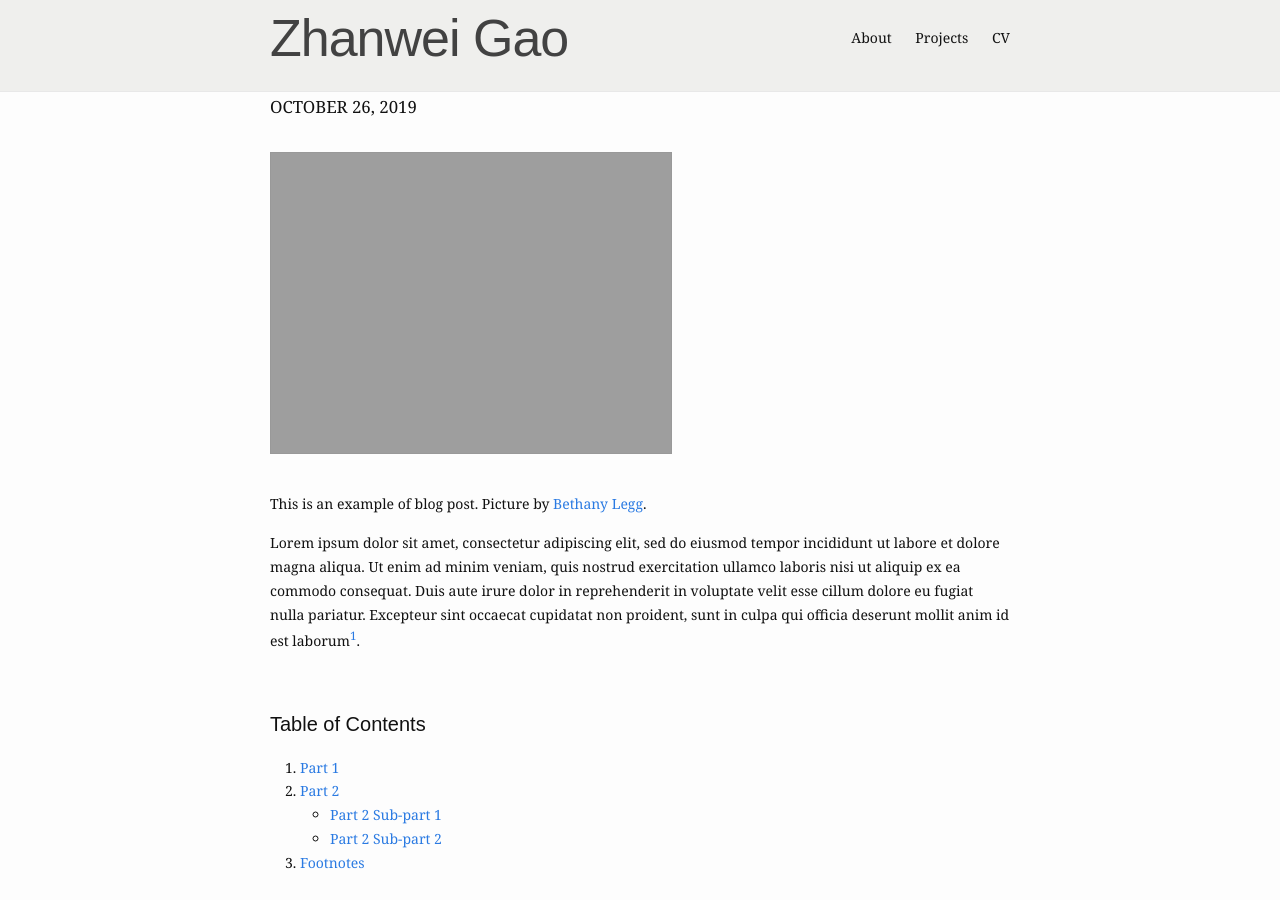
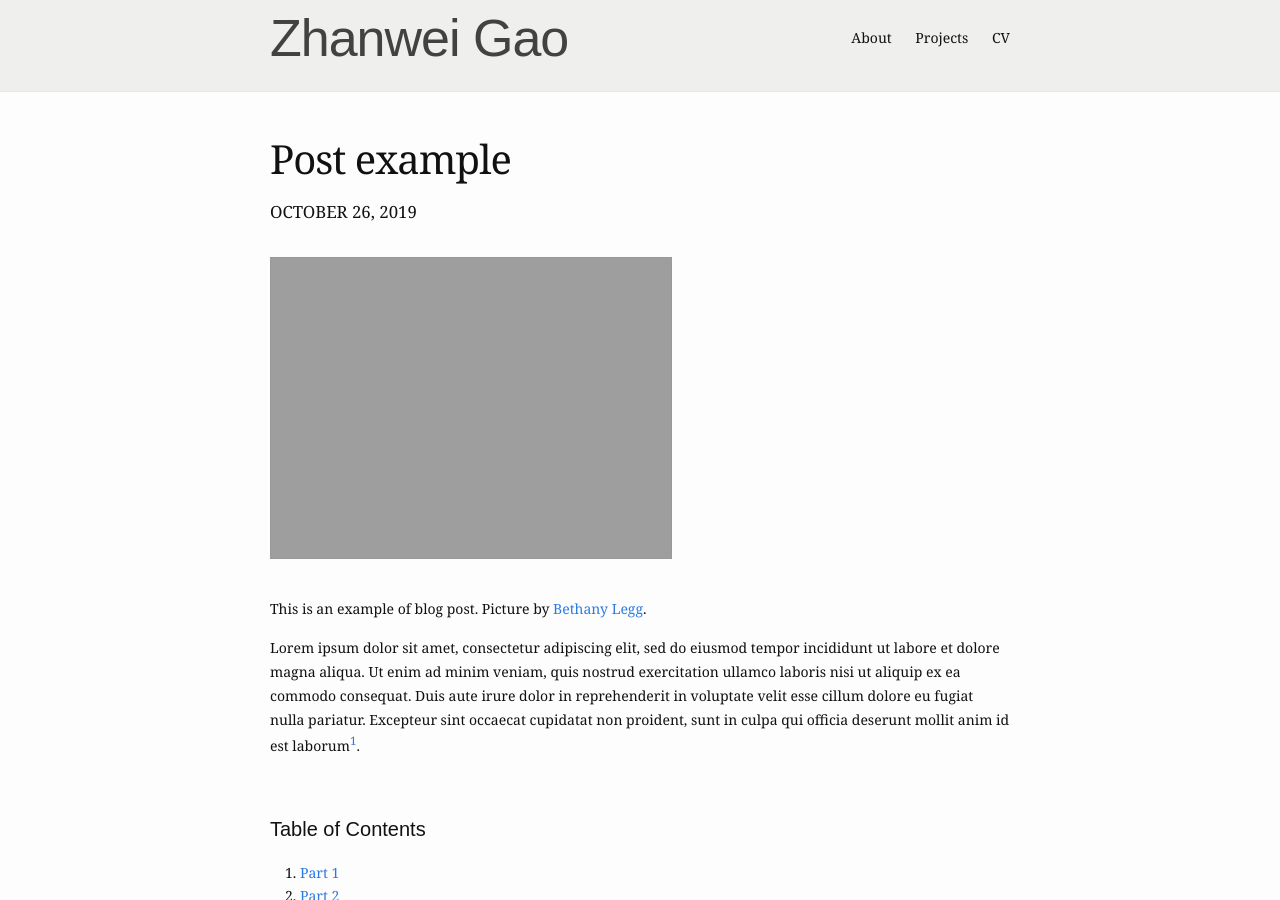
Before and after one commit to ZhanweiGao/zhanweigao.github.io, a Jekyll site: the page built from _posts/2019-10-26-example-of-blog-post.md, in a window 1280 px wide and 900 px high. Built offline with Jekyll 4.4.1, drawn with Linux system fonts in a browser that asks for light colours.

Commit message:
Update post.html

```diff
--- a/_layouts/post.html
+++ b/_layouts/post.html
@@ -5,7 +5,7 @@
   <body>
     {% include header.html %}
 
-    <div class="page-content">
+    <div class="page-content"  style="padding-top:15vh;">
       <div class="wrapper">
         <div class="post">
 
```
